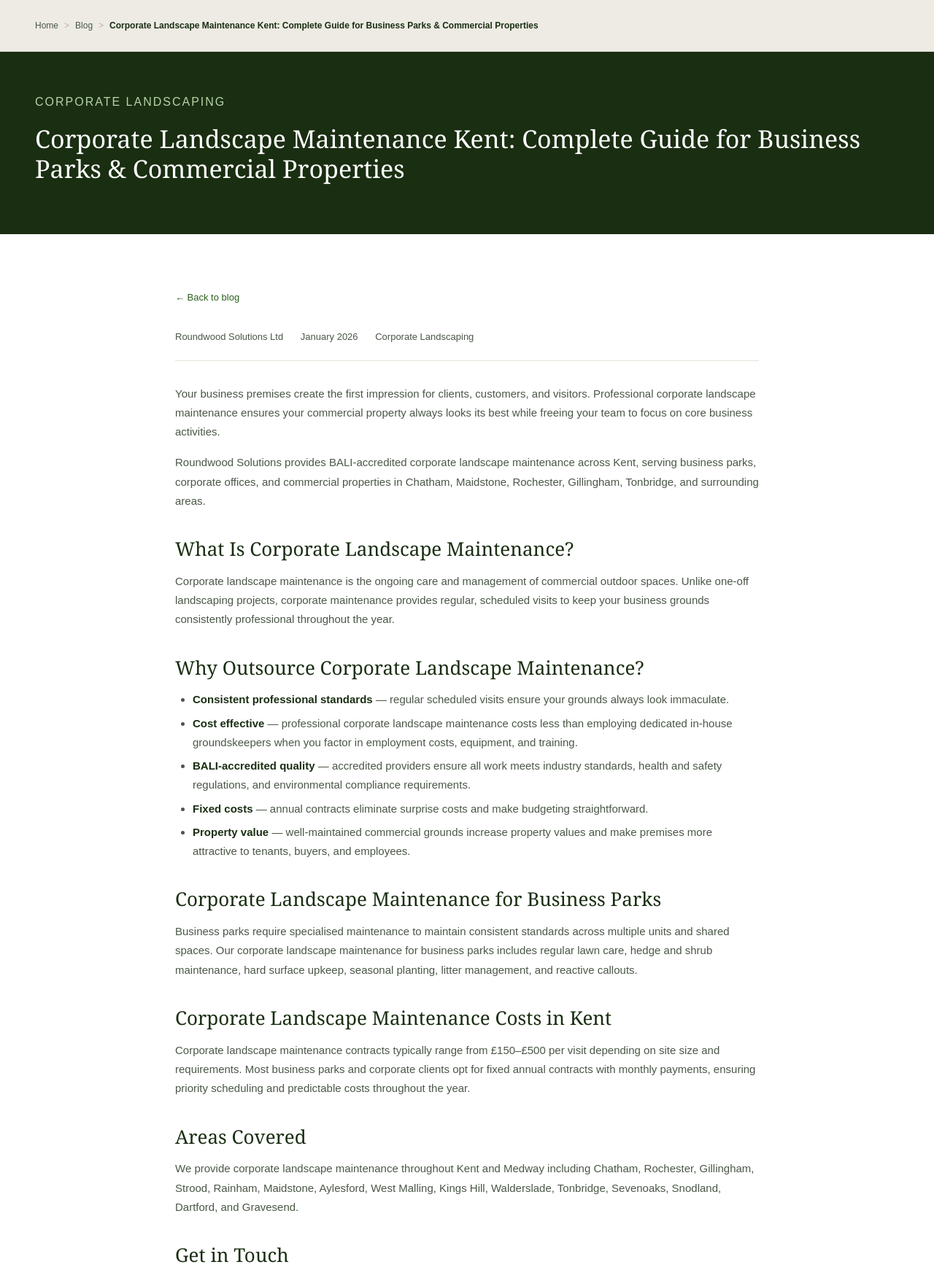
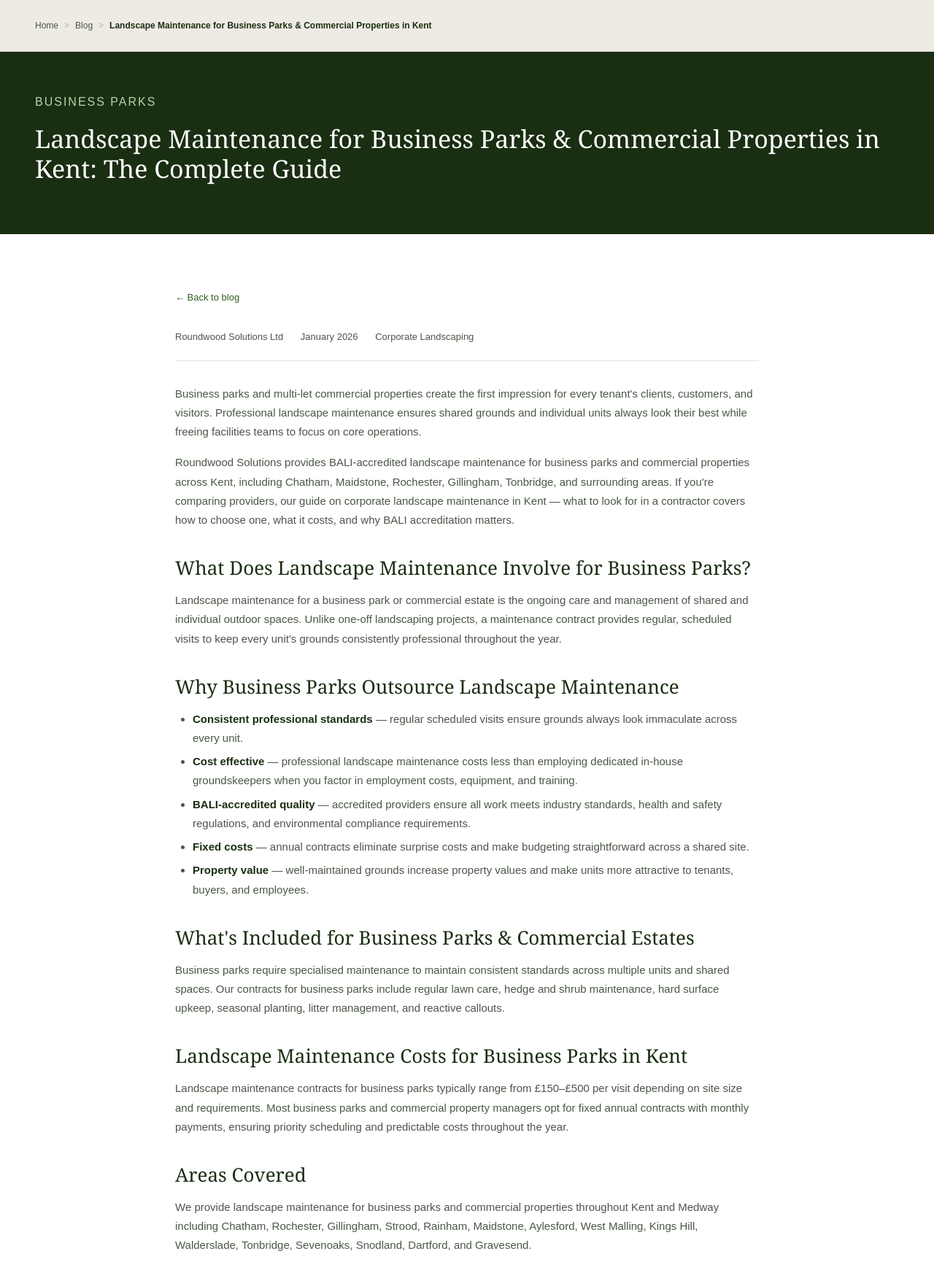
Before and after one commit to benbrice52/Roundwoodsolutions, a plain HTML site: page blog-corporate-landscape-maintenance-kent-complete-guide-for-business-parks-commercial-properties-2026.html in a window 1280 px wide. Shown: the part 120-1861 px from the top of the page at 73% size. Drawn offline with Linux system fonts and the light colour scheme.

Commit message:
Add files via upload

```diff
--- a/blog-corporate-landscape-maintenance-kent-complete-guide-for-business-parks-commercial-properties-2026.html
+++ b/blog-corporate-landscape-maintenance-kent-complete-guide-for-business-parks-commercial-properties-2026.html
@@ -10,8 +10,8 @@
 <link rel="preconnect" href="https://www.googletagmanager.com" crossorigin>
 <link rel="dns-prefetch" href="https://www.googletagmanager.com">
 
-<title>Corporate Landscape Maintenance Kent | Complete Guide for Business Parks</title>
-<meta name="description" content="The complete guide to corporate landscape maintenance for business parks and commercial properties across Kent. BALI-accredited service from Roundwood Solutions.">
+<title>Landscape Maintenance for Business Parks Kent | Roundwood</title>
+<meta name="description" content="Ongoing landscape maintenance contracts for business parks and commercial properties across Kent and Medway. BALI-accredited, fixed-cost annual plans.">
 <link rel="canonical" href="https://www.roundwoodsolutions.co.uk/blog/corporate-landscape-maintenance-kent-complete-guide-for-business-parks-commercial-properties-2026">
 <script>(function(w,d,s,l,i){w[l]=w[l]||[];w[l].push({"gtm.start":new Date().getTime(),event:"gtm.js"});var f=d.getElementsByTagName(s)[0],j=d.createElement(s),dl=l!="dataLayer"?"&l="+l:"";j.async=true;j.src="https://www.googletagmanager.com/gtm.js?id="+i+dl;f.parentNode.insertBefore(j,f);})(window,document,"script","dataLayer","GTM-PWL6367G");</script>
 <style>
@@ -176,13 +176,13 @@ footer{background:var(--g900);padding:36px 48px;border-top:1px solid rgba(255,25
 {
   "@context": "https://schema.org",
   "@type": "Article",
-  "headline": "Corporate Landscape Maintenance Kent: Complete Guide for Business Parks 2026",
+  "headline": "Landscape Maintenance for Business Parks & Commercial Properties in Kent",
   "datePublished": "2026-01-01",
   "dateModified": "2026-01-01",
   "author": {"@type": "Organization","name": "Roundwood Solutions Ltd"},
   "publisher": {"@type": "Organization","name": "Roundwood Solutions Ltd","url": "https://www.roundwoodsolutions.co.uk"},
-  "url": "https://www.roundwoodsolutions.co.uk/blog-corporate-landscape-maintenance-kent-complete-guide-for-business-parks-commercial-properties-2026",
-  "description": "The complete guide to corporate landscape maintenance for business parks and commercial properties in Kent."
+  "url": "https://www.roundwoodsolutions.co.uk/blog/corporate-landscape-maintenance-kent-complete-guide-for-business-parks-commercial-properties-2026",
+  "description": "Ongoing landscape maintenance contracts for business parks and commercial properties across Kent and Medway."
 }
 </script>
 <script type="application/ld+json">
@@ -192,7 +192,7 @@ footer{background:var(--g900);padding:36px 48px;border-top:1px solid rgba(255,25
   "itemListElement": [
     {"@type": "ListItem", "position": 1, "name": "Home", "item": "https://www.roundwoodsolutions.co.uk/"},
     {"@type": "ListItem", "position": 2, "name": "Blog", "item": "https://www.roundwoodsolutions.co.uk/blog"},
-    {"@type": "ListItem", "position": 3, "name": "Corporate Landscape Maintenance Kent: Complete Guide for Business Parks & Commercial Properties", "item": "https://www.roundwoodsolutions.co.uk/blog/corporate-landscape-maintenance-kent-complete-guide-for-business-parks-commercial-properties-2026"}
+    {"@type": "ListItem", "position": 3, "name": "Landscape Maintenance for Business Parks & Commercial Properties in Kent", "item": "https://www.roundwoodsolutions.co.uk/blog/corporate-landscape-maintenance-kent-complete-guide-for-business-parks-commercial-properties-2026"}
   ]
 }
 </script>
@@ -236,13 +236,13 @@ footer{background:var(--g900);padding:36px 48px;border-top:1px solid rgba(255,25
   <ol class="bc-list">
     <li class="bc-item"><a href="/">Home</a></li>
     <li class="bc-item"><a href="/blog">Blog</a></li>
-    <li class="bc-item bc-current" aria-current="page">Corporate Landscape Maintenance Kent: Complete Guide for Business Parks & Commercial Properties</li>
+    <li class="bc-item bc-current" aria-current="page">Landscape Maintenance for Business Parks & Commercial Properties in Kent</li>
   </ol>
 </nav>
 <div class="page-hero" style="padding:56px 48px;">
   <div class="page-hero-content">
-    <p class="hero-tag">Corporate Landscaping</p>
-    <h1 style="font-size:34px;">Corporate Landscape Maintenance Kent: Complete Guide for Business Parks & Commercial Properties</h1>
+    <p class="hero-tag">Business Parks</p>
+    <h1 style="font-size:34px;">Landscape Maintenance for Business Parks & Commercial Properties in Kent: The Complete Guide</h1>
   </div>
 </div>
 <section>
@@ -254,29 +254,29 @@ footer{background:var(--g900);padding:36px 48px;border-top:1px solid rgba(255,25
       <span>Corporate Landscaping</span>
     </div>
 
-<p>Your business premises create the first impression for clients, customers, and visitors. Professional corporate landscape maintenance ensures your commercial property always looks its best while freeing your team to focus on core business activities.</p>
-<p>Roundwood Solutions provides BALI-accredited corporate landscape maintenance across Kent, serving business parks, corporate offices, and commercial properties in Chatham, Maidstone, Rochester, Gillingham, Tonbridge, and surrounding areas.</p>
+<p>Business parks and multi-let commercial properties create the first impression for every tenant's clients, customers, and visitors. Professional landscape maintenance ensures shared grounds and individual units always look their best while freeing facilities teams to focus on core operations.</p>
+<p>Roundwood Solutions provides BALI-accredited landscape maintenance for business parks and commercial properties across Kent, including Chatham, Maidstone, Rochester, Gillingham, Tonbridge, and surrounding areas. If you're comparing providers, our guide on <a href="/blog/corporate-landscape-maintenance-kent-what-to-look-for-in-a-contractor">corporate landscape maintenance in Kent — what to look for in a contractor</a> covers how to choose one, what it costs, and why BALI accreditation matters.</p>
 
-<h2>What Is Corporate Landscape Maintenance?</h2>
-<p>Corporate landscape maintenance is the ongoing care and management of commercial outdoor spaces. Unlike one-off landscaping projects, corporate maintenance provides regular, scheduled visits to keep your business grounds consistently professional throughout the year.</p>
+<h2>What Does Landscape Maintenance Involve for Business Parks?</h2>
+<p>Landscape maintenance for a business park or commercial estate is the ongoing care and management of shared and individual outdoor spaces. Unlike one-off landscaping projects, a maintenance contract provides regular, scheduled visits to keep every unit's grounds consistently professional throughout the year.</p>
 
-<h2>Why Outsource Corporate Landscape Maintenance?</h2>
+<h2>Why Business Parks Outsource Landscape Maintenance</h2>
 <ul>
-<li><strong>Consistent professional standards</strong> — regular scheduled visits ensure your grounds always look immaculate.</li>
-<li><strong>Cost effective</strong> — professional corporate landscape maintenance costs less than employing dedicated in-house groundskeepers when you factor in employment costs, equipment, and training.</li>
+<li><strong>Consistent professional standards</strong> — regular scheduled visits ensure grounds always look immaculate across every unit.</li>
+<li><strong>Cost effective</strong> — professional landscape maintenance costs less than employing dedicated in-house groundskeepers when you factor in employment costs, equipment, and training.</li>
 <li><strong>BALI-accredited quality</strong> — accredited providers ensure all work meets industry standards, health and safety regulations, and environmental compliance requirements.</li>
-<li><strong>Fixed costs</strong> — annual contracts eliminate surprise costs and make budgeting straightforward.</li>
-<li><strong>Property value</strong> — well-maintained commercial grounds increase property values and make premises more attractive to tenants, buyers, and employees.</li>
+<li><strong>Fixed costs</strong> — annual contracts eliminate surprise costs and make budgeting straightforward across a shared site.</li>
+<li><strong>Property value</strong> — well-maintained grounds increase property values and make units more attractive to tenants, buyers, and employees.</li>
 </ul>
 
-<h2>Corporate Landscape Maintenance for Business Parks</h2>
-<p>Business parks require specialised maintenance to maintain consistent standards across multiple units and shared spaces. Our corporate landscape maintenance for business parks includes regular lawn care, hedge and shrub maintenance, hard surface upkeep, seasonal planting, litter management, and reactive callouts.</p>
+<h2>What's Included for Business Parks & Commercial Estates</h2>
+<p>Business parks require specialised maintenance to maintain consistent standards across multiple units and shared spaces. Our contracts for business parks include regular lawn care, hedge and shrub maintenance, hard surface upkeep, seasonal planting, litter management, and reactive callouts.</p>
 
-<h2>Corporate Landscape Maintenance Costs in Kent</h2>
-<p>Corporate landscape maintenance contracts typically range from £150–£500 per visit depending on site size and requirements. Most business parks and corporate clients opt for fixed annual contracts with monthly payments, ensuring priority scheduling and predictable costs throughout the year.</p>
+<h2>Landscape Maintenance Costs for Business Parks in Kent</h2>
+<p>Landscape maintenance contracts for business parks typically range from £150–£500 per visit depending on site size and requirements. Most business parks and commercial property managers opt for fixed annual contracts with monthly payments, ensuring priority scheduling and predictable costs throughout the year.</p>
 
 <h2>Areas Covered</h2>
-<p>We provide corporate landscape maintenance throughout Kent and Medway including Chatham, Rochester, Gillingham, Strood, Rainham, Maidstone, Aylesford, West Malling, Kings Hill, Walderslade, Tonbridge, Sevenoaks, Snodland, Dartford, and Gravesend.</p>
+<p>We provide landscape maintenance for business parks and commercial properties throughout Kent and Medway including Chatham, Rochester, Gillingham, Strood, Rainham, Maidstone, Aylesford, West Malling, Kings Hill, Walderslade, Tonbridge, Sevenoaks, Snodland, Dartford, and Gravesend.</p>
 
 <h2>Get in Touch</h2>
 <p>Contact Roundwood Solutions today for your free site assessment and quote. Call 07545 642021 or email office&#64;roundwoodsolutions.co.uk.</p>
```
Also changed, not shown: blog-commercial-grass-cutting-contracts-kent.html (+2 -2 lines), blog-grounds-maintenance-for-business-parks-kent.html (+2 -2 lines), blog.html (+1 -1 lines), grounds-maintenance-kent-commercial-property-maintenance.html (+4 -4 lines).
